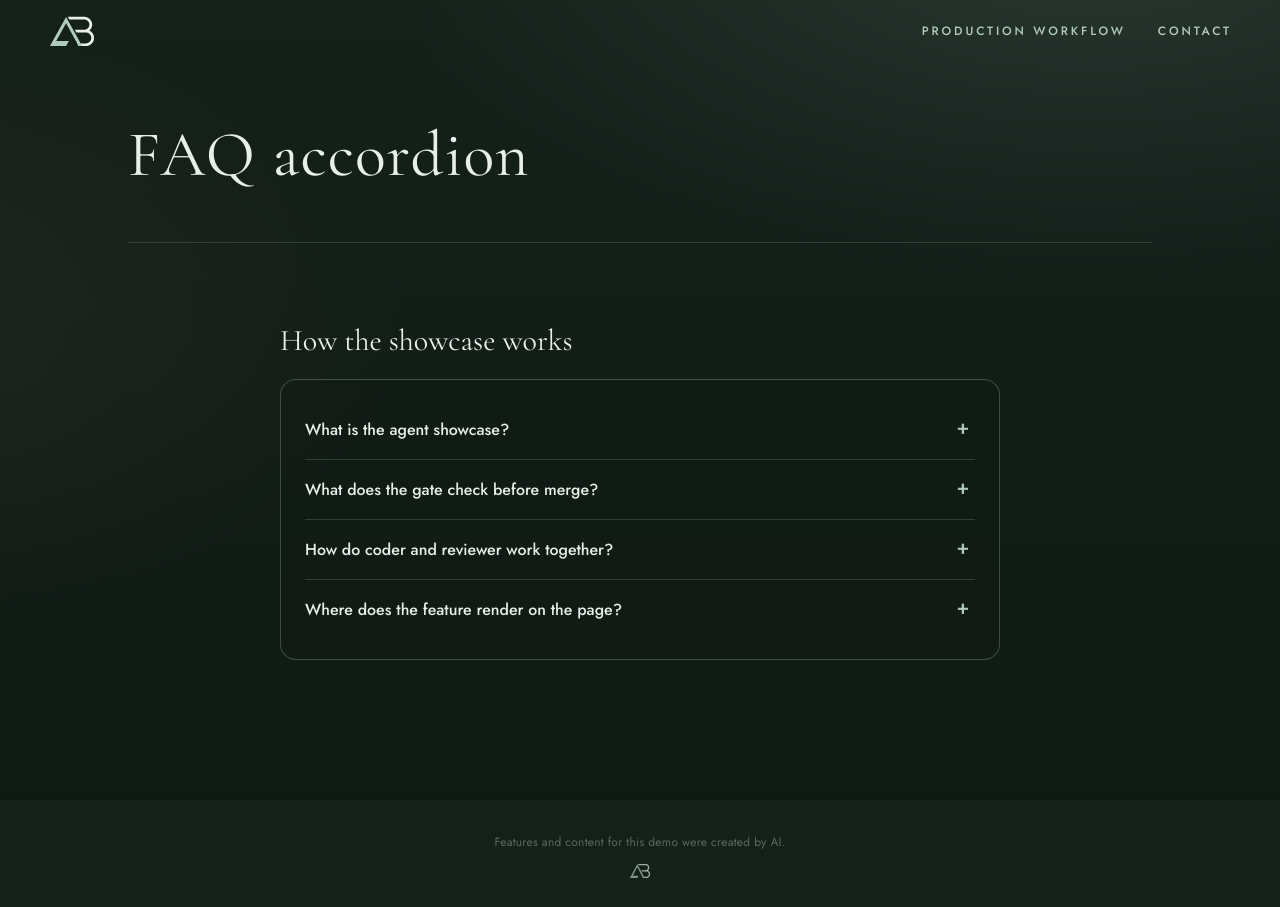
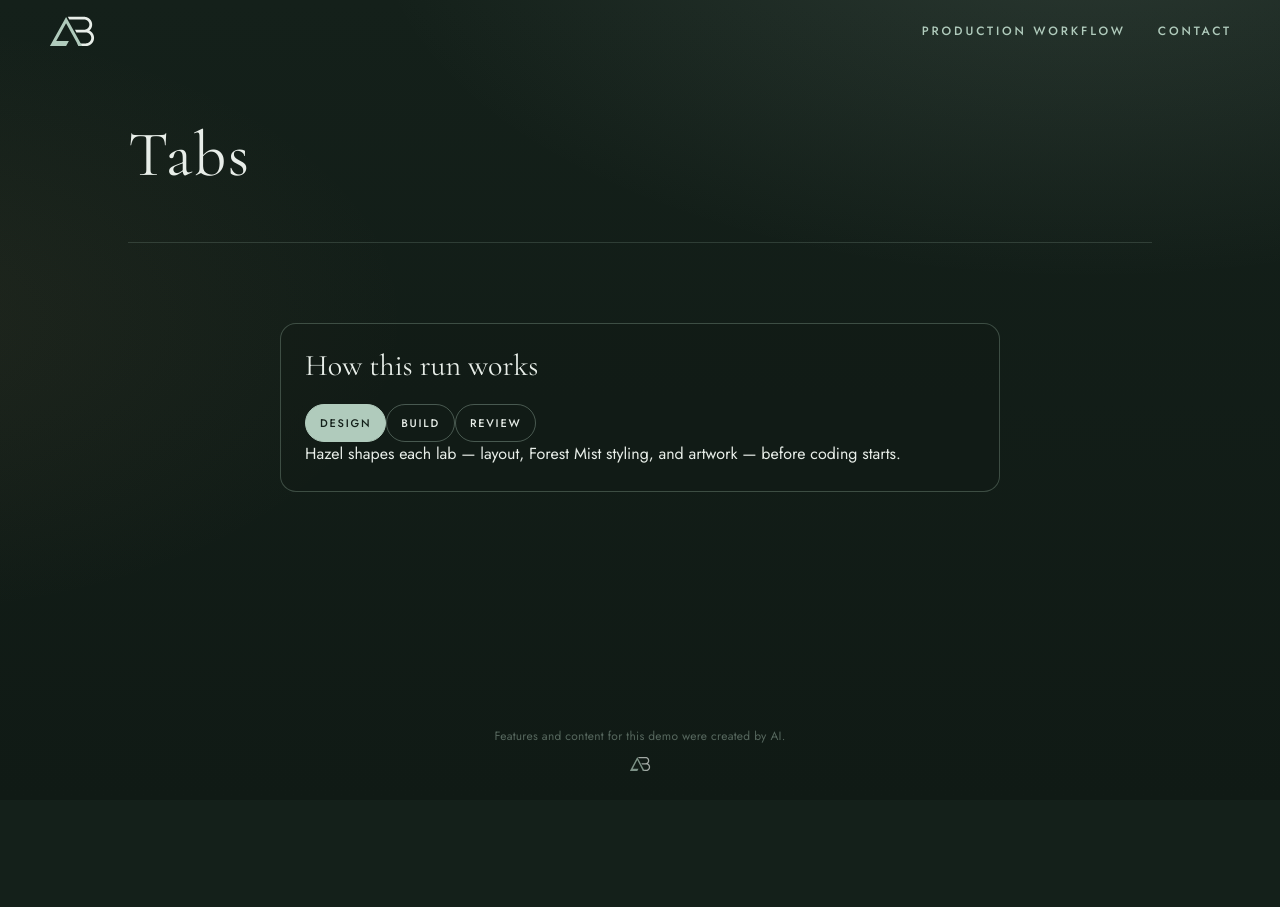
Before and after one commit to ashtonbach/agent-showcase, a Next.js app: page /showcase/ in a window 1280 px wide. After the commit the page ends 800 px from the top, so only its background shows below. Built offline with nearby package versions, Linux system fonts and the light colour scheme.

Commit message:
Feature: Tabs (Authors: Alder) (#399)
Merged after Rowan (AI reviewer) approved 93741ab and the v2 gate, build and functional checks passed. Author: Alder (AI coder)

Co-author: Alder (AI coder)

```diff
--- a/app/lab/current.json
+++ b/app/lab/current.json
@@ -1 +1 @@
-{"slug":"faq-accordion"}
+{"slug":"tabs"}
--- a/app/lab/tabs/index.tsx
+++ b/app/lab/tabs/index.tsx
@@ -1,94 +1,70 @@
 "use client";
-import { useEffect, useId, useRef, useState } from "react";
 
-const STEPS: readonly [string, string][] = [
-  ["Design", "Hazel shapes Forest Mist and artwork before code lands."],
-  ["Build", "Alder writes the lab feature, runs the gate, and ships."],
-  ["Review & QA", "Rowan reviews the PR; Cedar signs off before merge."],
-];
+import { useCallback, useEffect, useRef, useState } from "react";
+
+const TABS = [
+  { id: "tabs-design", panel: "panel-design", label: "Design", body: "Hazel shapes each lab — layout, Forest Mist styling, and artwork — before coding starts." },
+  { id: "tabs-build", panel: "panel-build", label: "Build", body: "Alder writes the feature in the lab slot from the spec; the kit ships on the run branch for review." },
+  { id: "tabs-review", panel: "panel-review", label: "Review", body: "Rowan reviews the PR, Cedar QA checks the preview, and the kit merges after the gate passes." },
+] as const;
 
 export default function TabsLab() {
-  const baseId = useId().replace(/:/g, "");
-  const [selected, setSelected] = useState(0);
+  const [active, setActive] = useState(0);
   const tabsRef = useRef<(HTMLButtonElement | null)[]>([]);
-  const focusNext = useRef(false);
-  const pick = (index: number, moveFocus = false) => {
-    focusNext.current = moveFocus;
-    setSelected((index + STEPS.length) % STEPS.length);
-  };
+  const select = useCallback((index: number) => {
+    setActive(index);
+    tabsRef.current[index]?.focus();
+  }, []);
+
   useEffect(() => {
-    if (!focusNext.current) return;
-    focusNext.current = false;
-    tabsRef.current[selected]?.focus();
-  }, [selected]);
-  const onKeyDown = (event: React.KeyboardEvent<HTMLButtonElement>) => {
+    const onKey = (event: KeyboardEvent) => {
+      const t = event.target as HTMLElement | null;
+      if (!t?.closest('[data-lab="tabs"] [role="tablist"]')) return;
       if (event.key === "ArrowRight") {
         event.preventDefault();
-      pick(selected + 1, true);
+        select((active + 1) % TABS.length);
       } else if (event.key === "ArrowLeft") {
         event.preventDefault();
-      pick(selected - 1, true);
+        select((active + TABS.length - 1) % TABS.length);
       }
     };
+    window.addEventListener("keydown", onKey);
+    return () => window.removeEventListener("keydown", onKey);
+  }, [active, select]);
+
+  const css = `.lab-tabs-wrap{width:min(720px,100%);margin:8px auto 56px}.lab-tabs-card{border:1px solid rgba(176,203,188,.28);border-radius:16px;padding:24px;background:rgba(18,26,22,.35)}.lab-tabs-title{font-family:var(--serif);font-weight:400;font-size:30px;line-height:1.2;color:var(--mist,#f2efe6);margin:0 0 20px}.lab-tablist{display:flex;flex-wrap:wrap;gap:8px;margin:0 0 20px}.lab-tab{font-family:var(--sans);font-weight:500;letter-spacing:.16em;text-transform:uppercase;font-size:11px;padding:10px 14px;border-radius:999px;border:1px solid rgba(176,203,188,.35);background:transparent;color:var(--mist,#e8eee9);cursor:pointer}.lab-tab[aria-selected=true]{background:var(--sage);color:#14201a;border-color:var(--sage)}.lab-tab:focus-visible{outline:2px solid var(--sage);outline-offset:2px}.lab-tabpanel{color:var(--mist,#f2efe6);font-size:16px;line-height:1.55;margin:0}.lab-tabpanel[hidden]{display:none}`;
 
   return (
-    <section data-lab="tabs" aria-labelledby={`${baseId}-h`} className="lab-wrap">
-      <h2 id={`${baseId}-h`} className="lab-title">How the showcase team works</h2>
-      <div className="lab-card">
-        <div role="tablist" aria-label="Showcase workflow steps" className="lab-tablist">
-          {STEPS.map(([title], index) => {
-            const tabId = `${baseId}-t${index}`;
-            const panelId = `${baseId}-p${index}`;
-            const on = selected === index;
-            return (
+    <section data-lab="tabs" aria-labelledby="tabs-heading">
+      <style>{css}</style>
+      <div className="lab-tabs-wrap">
+        <div className="lab-tabs-card">
+          <h2 id="tabs-heading" className="lab-tabs-title">How this run works</h2>
+          <div role="tablist" aria-label="Showcase team steps">
+            {TABS.map((tab, i) => (
               <button
-                key={tabId}
-                ref={(node) => {
-                  tabsRef.current[index] = node;
-                }}
+                key={tab.id}
                 type="button"
                 role="tab"
-                id={tabId}
-                aria-selected={on}
-                aria-controls={panelId}
-                tabIndex={on ? 0 : -1}
-                className={on ? "lab-tab lab-tab-on" : "lab-tab"}
-                onClick={() => pick(index)}
-                onKeyDown={onKeyDown}
+                id={tab.id}
+                ref={(el) => { tabsRef.current[i] = el; }}
+                aria-selected={active === i}
+                aria-controls={tab.panel}
+                tabIndex={active === i ? 0 : -1}
+                className="lab-tab"
+                onClick={() => select(i)}
               >
-                {title}
+                {tab.label}
               </button>
-            );
-          })}
+            ))}
           </div>
-        {STEPS.map(([, body], index) => {
-          const tabId = `${baseId}-t${index}`;
-          const panelId = `${baseId}-p${index}`;
-          const on = selected === index;
-          return (
-            <div
-              key={panelId}
-              role="tabpanel"
-              id={panelId}
-              aria-labelledby={tabId}
-              hidden={!on}
-              className="lab-panel"
-            >
-              <p className="lab-copy">{body}</p>
+          {TABS.map((tab, i) => (
+            <div key={tab.panel} role="tabpanel" id={tab.panel} aria-labelledby={tab.id} hidden={active !== i} className="lab-tabpanel">
+              {tab.body}
             </div>
-          );
-        })}
+          ))}
         </div>
-      <style>{`
-.lab-wrap{width:min(720px,100%);margin:8px auto 56px;color:var(--mist,#F2EFE6)}
-.lab-title{font-family:var(--serif);font-weight:400;font-size:30px;line-height:1.2;margin:0 0 20px}
-.lab-card{border:1px solid rgba(176,203,188,.28);border-radius:16px;padding:24px;background:rgba(18,26,22,.35)}
-.lab-tablist{display:flex;flex-wrap:wrap;gap:8px;margin-bottom:20px}
-.lab-tab{font-family:var(--sans);font-weight:500;letter-spacing:.16em;text-transform:uppercase;font-size:11px;padding:10px 14px;border-radius:999px;border:1px solid rgba(176,203,188,.28);background:transparent;color:var(--mist,#E8EEE9);cursor:pointer}
-.lab-tab-on{background:var(--sage);color:#121A16;border-color:transparent}
-.lab-tab:focus-visible{outline:2px solid var(--sage);outline-offset:2px}
-.lab-copy{margin:0;line-height:1.6;font-size:16px}
-      `}</style>
+      </div>
     </section>
   );
 }
--- a/app/page.tsx
+++ b/app/page.tsx
@@ -1,4 +1,4 @@
-import Lab from "./lab/faq-accordion";
+import Lab from "./lab/tabs";
 import { readDemoKey, demoTitle } from "./demo-name";
 const demoKey = readDemoKey();
 const demoName = demoTitle();
```
Lines whose indentation alone changed are shown as unchanged.
